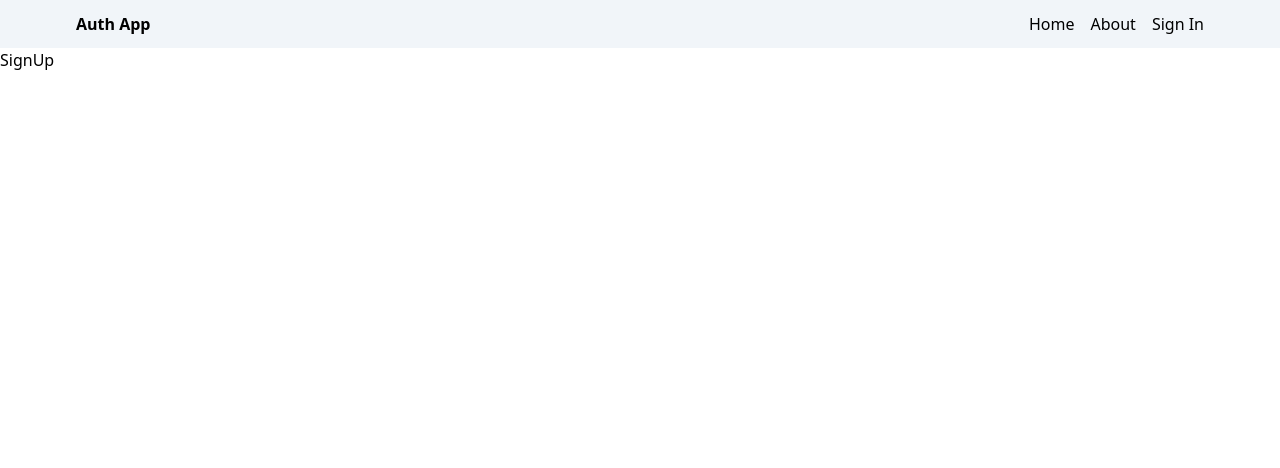
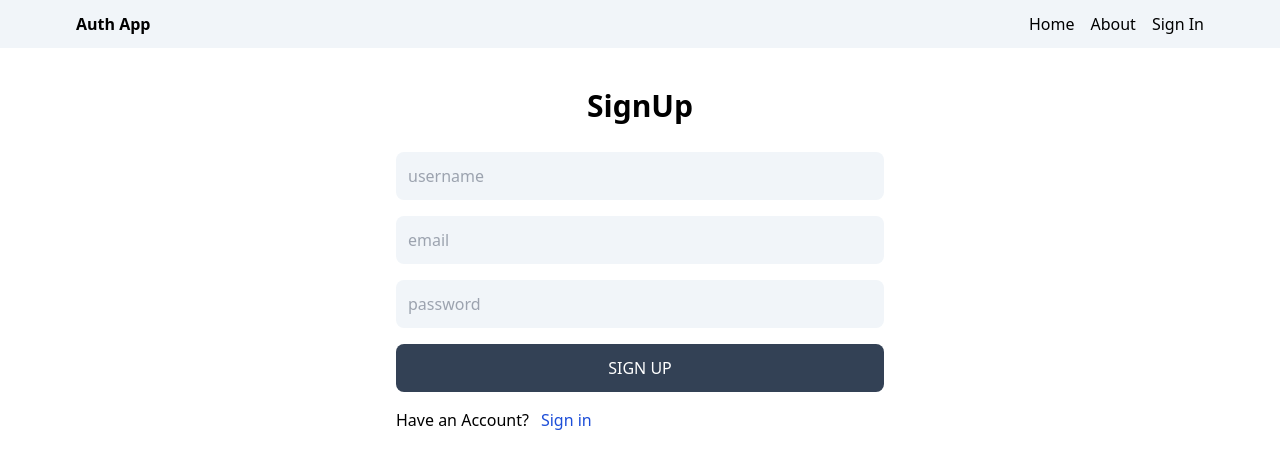
Before and after one commit to BattuNagaManikanta/mern-auth, a React (Vite) app in the folder client/: page /sign-up in a window 1280 px wide. Shown: the top 468 px of the page. Built offline with nearby package versions, Linux system fonts and the light colour scheme.

Commit message:
complete signup page UI

```diff
--- a/client/src/pages/SignUp.jsx
+++ b/client/src/pages/SignUp.jsx
@@ -1,7 +1,23 @@
 import React from 'react'
-
+import { Link } from 'react-router-dom'
 export default function SignUp() {
   return (
-    <div>SignUp</div>
+    <div className='p-3 max-w-lg mx-auto'>
+      <h1 className='text-3xl text-center font-semibold my-7'>SignUp</h1>
+    <form className='flex flex-col gap-4'>
+      <input type='text' placeholder='username' id='username'className='bg-slate-100 p-3 rounded-lg'/>
+      <input type='text' placeholder='email' id='username'className='bg-slate-100 p-3 rounded-lg'/>
+      <input type='text' placeholder='password' id='username'className='bg-slate-100 p-3 rounded-lg'/>
+      <button className='bg-slate-700 p-3 text-white rounded-lg hover:opacity-95 uppercase disabled:opacity-80'>Sign up</button>
+      <div className='flex gap-3'>
+        <p>Have an Account?</p>
+        <Link to='/sign-in'>
+            <span className='text-blue-700'>Sign in</span>
+        </Link>
+
+      </div>
+    </form>
+    </div>
+
   )
 }
```
